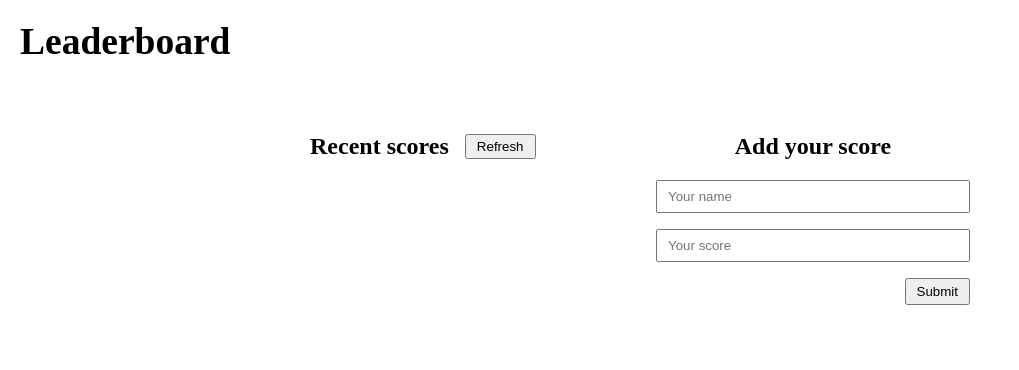
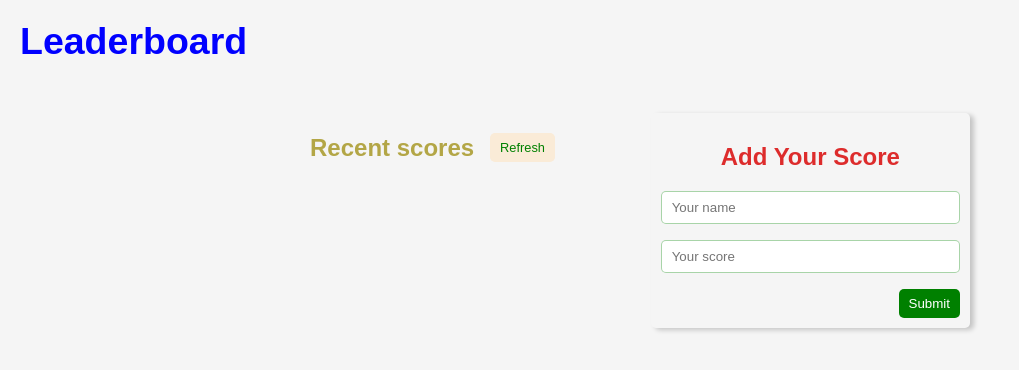
Before and after one commit to Akorede3133/leaderboard, a website built with webpack: page src/index.html in a window 1280 px wide. Shown: the whole page, without its empty margins (0-1019 px from the left). Built offline with nearby package versions, Linux system fonts and the light colour scheme; no server answers.

Commit message:
Style leaderboard

```diff
--- a/src/style.css
+++ b/src/style.css
@@ -6,9 +6,15 @@
   box-sizing: border-box;
 }
 
+body {
+  font-family: Arial, Helvetica, sans-serif;
+  background-color: whitesmoke;
+}
+
 header {
   padding: 20px;
   font-size: 25px;
+  color: blue;
 }
 
 main {
@@ -23,9 +29,19 @@ main {
   gap: 1rem;
 }
 
+form h2 {
+  color: rgb(221, 44, 44);
+  text-transform: capitalize;
+}
+
+.scores--container--head h2 {
+  color: rgb(179, 166, 70);
+}
+
 .score--list {
   list-style: none;
-  border: 2px solid black;
+  border: 2px solid gray;
+  box-shadow: 4px 2px 5px rgba(0, 0, 0, 0.2);
 }
 
 .hide--score--list--border {
@@ -41,7 +57,12 @@ main {
 }
 
 .refresh--btn {
-  padding: 3px 10px;
+  padding: 7px 10px;
+  background-color: antiquewhite;
+  border: none;
+  color: green;
+  border-radius: 5px;
+  font-size: 0.8rem;
 }
 
 .form--header {
@@ -56,13 +77,26 @@ fieldset {
   gap: 1rem;
 }
 
+form {
+  box-shadow: 4px 2px 5px rgba(0, 0, 0, 0.2);
+  padding: 10px;
+  margin-top: 20px;
+  border-radius: 5px;
+}
+
 form input {
-  padding: 7px 10px;
+  padding: 8px 10px;
+  border: 1px solid rgba(0, 128, 0, 0.341);
+  border-radius: 5px;
 }
 
 .submit--btn {
   align-self: flex-end;
-  padding: 4px 10px;
+  border: none;
+  padding: 7px 10px;
+  border-radius: 5px;
+  color: #fff;
+  background-color: green;
 }
 
 @media (min-width: 768px) {
@@ -79,5 +113,6 @@ form input {
 
   form {
     width: 100%;
+    margin-top: 0;
   }
 }
```
Also changed, not shown: dist/main.js.
